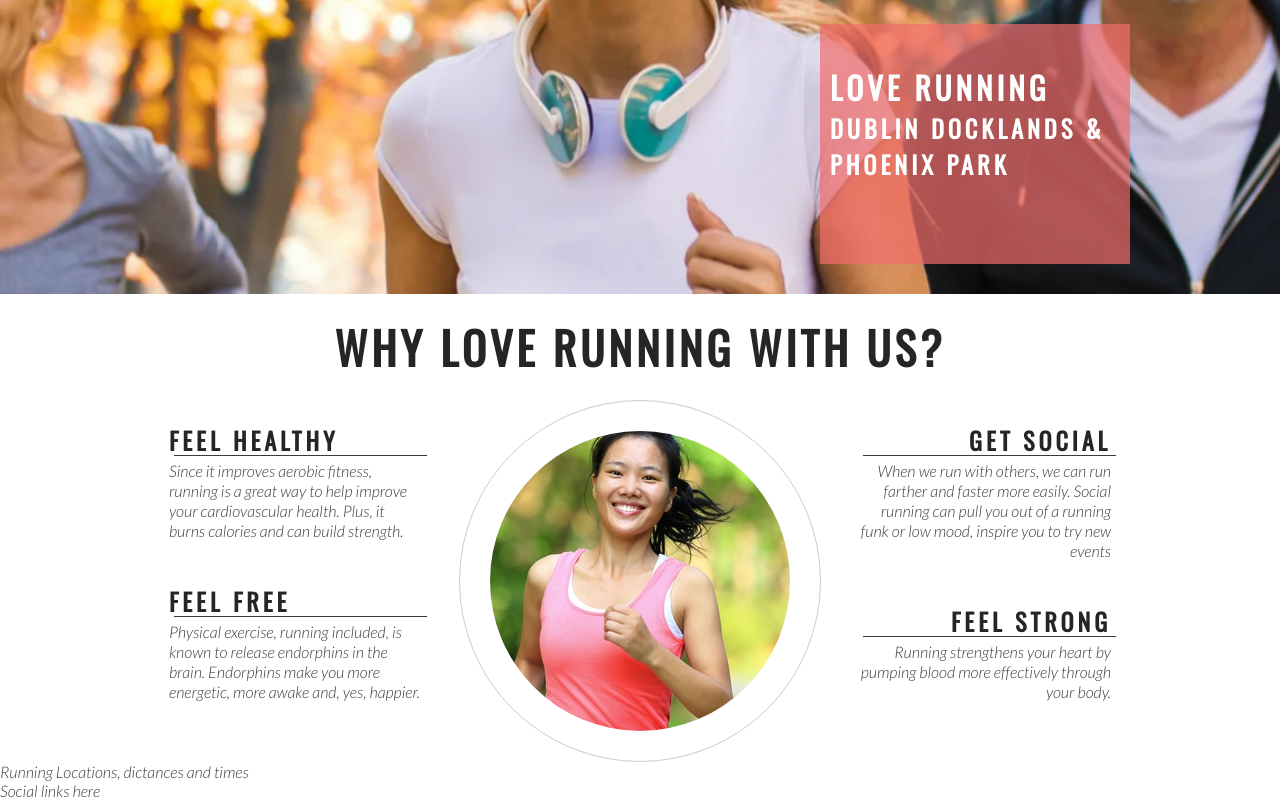
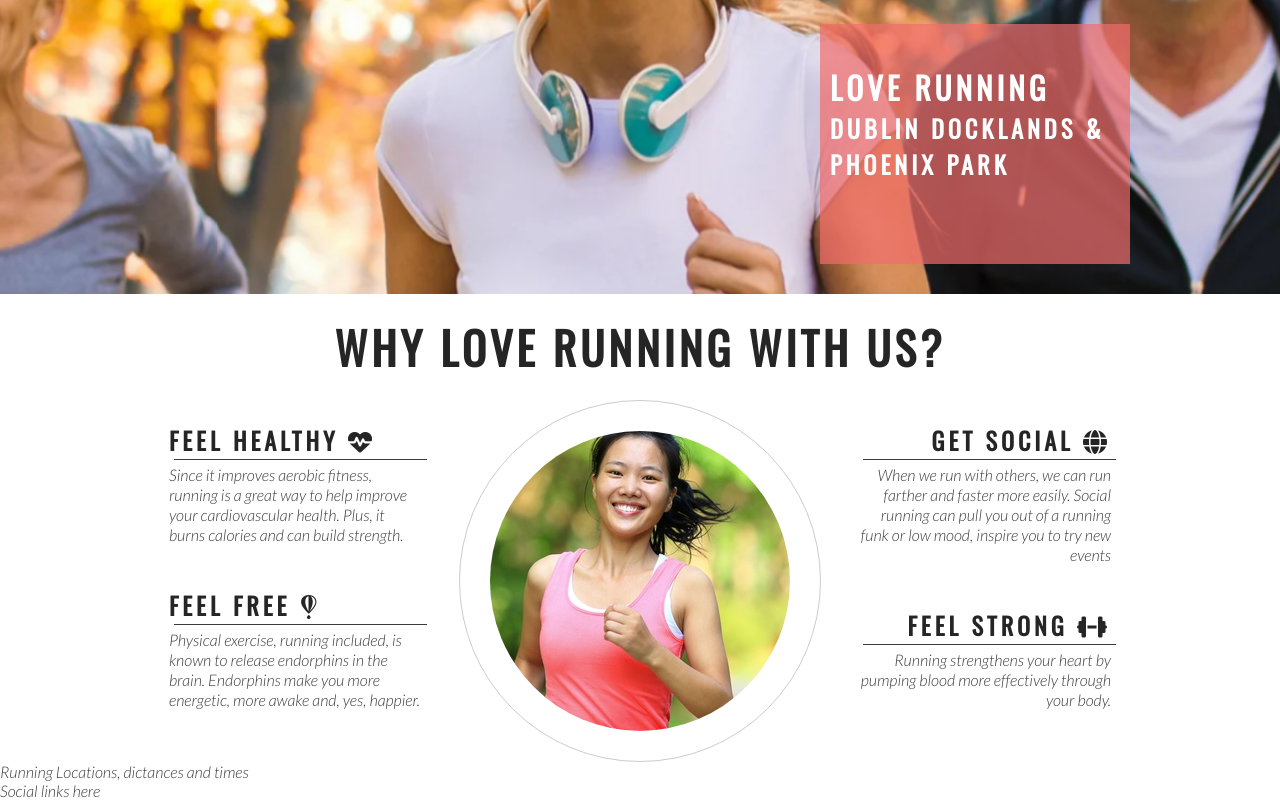
Before and after one commit to Stefka92/love-running, a plain HTML site: page index.html in a window 1280 px wide. Shown: the part 381-1181 px from the top of the page. Drawn offline with nearby package versions, Linux system fonts and the light colour scheme; files whose address does not match are found by name.

Commit message:
add font awesome icons to club ethos section

```diff
--- a/index.html
+++ b/index.html
@@ -42,14 +42,14 @@
         <h2 id="welcome">Why Love Running With Us?</h2>
         <div id="left-about">
             <div class="left-about-heading">
-                <h2>Feel Healthy</h2>
+                <h2>Feel Healthy <i class="fa-solid fa-heart-pulse"></i></h2>
                 <hr>
                 <p>
                     Since it improves aerobic fitness, running is a great way to help improve your cardiovascular health. Plus, it burns calories and can build strength.
                 </p>
                 </div>
                 <div class="left-about-heading">
-                    <h2>Feel Free</h2>
+                    <h2>Feel Free <i class="fa-brands fa-fly"></i></i></h2>
                     <hr>
                     <p>
                         Physical exercise, running included, is known to release endorphins in the brain. Endorphins make you more energetic, more awake and, yes, happier.</p>
@@ -58,12 +58,12 @@
         <div id="right-about">
 
             <div class="right-about-heading">
-                <h2>Get Social</h2>
+                <h2>Get Social <i class="fa-solid fa-globe"></i></h2>
                 <hr>
                 <p>When we run with others, we can run farther and faster more easily. Social running can pull you out of a running funk or low mood, inspire you to try new events</p>
             </div>
             <div class="right-about-heading">
-                <h2>Feel Strong</h2>
+                <h2>Feel Strong <i class="fa-solid fa-dumbbell"></i></h2>
                 <hr>
                 <p>Running strengthens your heart by pumping blood more effectively through your body.</p>
             </div>
@@ -80,6 +80,10 @@
     <footer>
         Social links here
     </footer>
+
+
+    <!-- font awesome script -->
+    <script src="https://kit.fontawesome.com/14561ec185.js" crossorigin="anonymous"></script>
 </body>
 
 </html>
```
